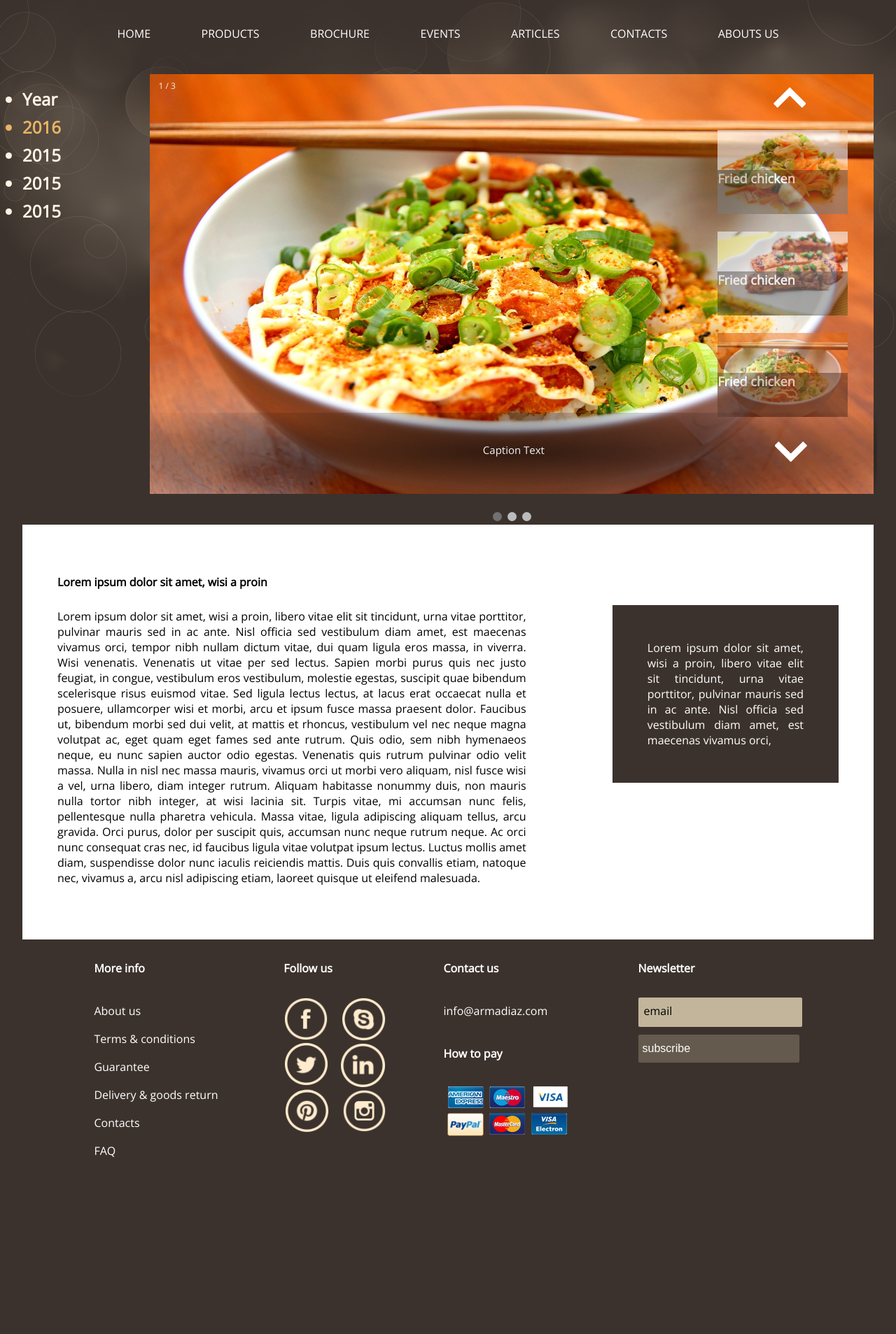
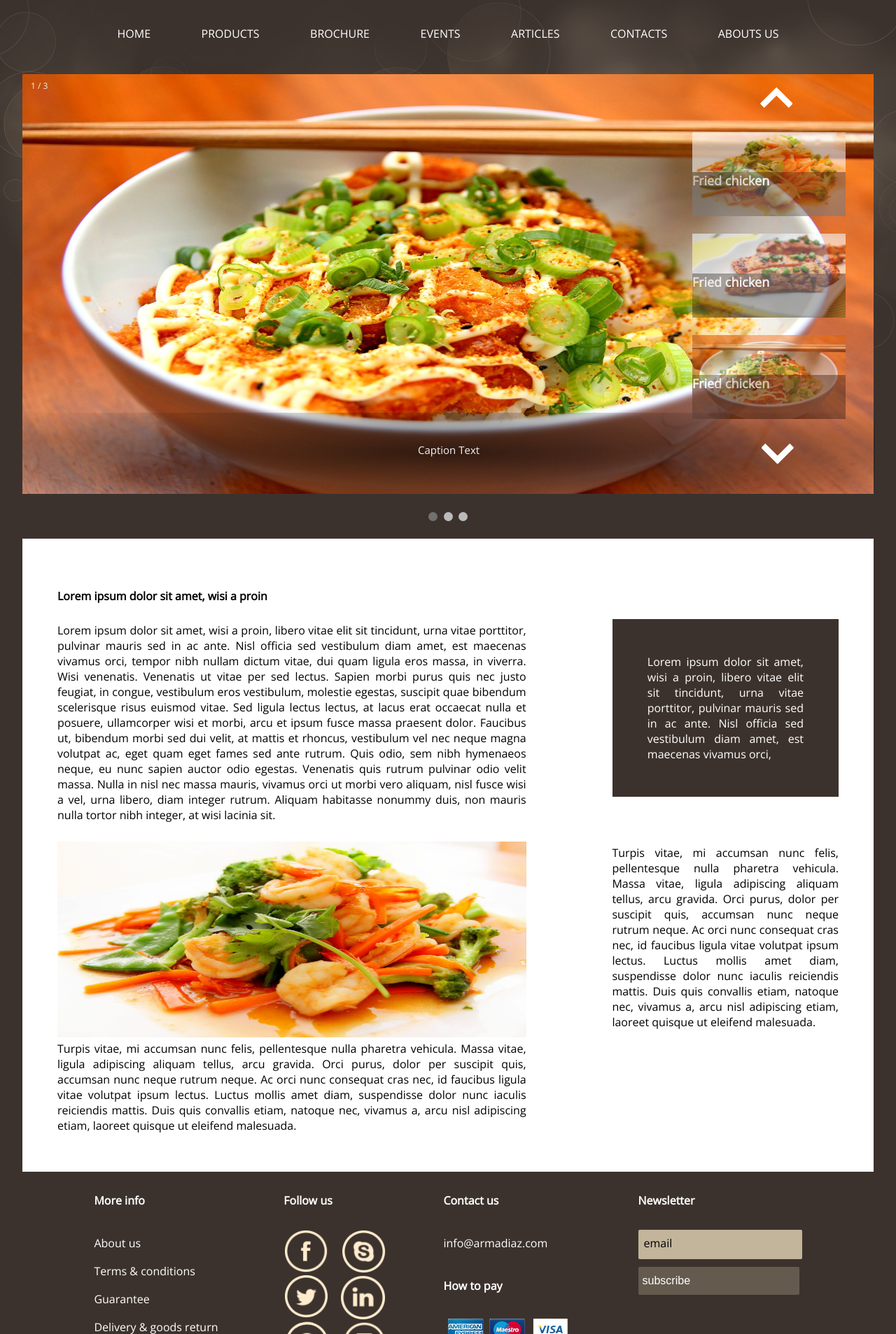
Before and after one commit to Ilweb/armadi-az, a PHP site: page /articles.php in a window 1280 px wide. Shown: the part 364-2271 px from the top of the page at 70% size. Before the commit the page ends 2018 px from the top, so only its background shows below. Run offline with PHP 8.4, Linux system fonts and the light colour scheme; some libraries are stand-ins or nearby versions.

```diff
--- a/articles.php
+++ b/articles.php
@@ -3,16 +3,7 @@ $bodyClass = '';
 require 'header.php';
 ?>
 <div class="whole_products" id="article">
-<div class="year">
-	<ul>
-	<a href="#"><li>Year</li></a>
-	<a href="#"><li id="choosen">2016</li></a>
-	<a href="#"><li>2015</li></a>
-	<a href="#"><li>2015</li></a>
-	<a href="#"><li>2015</li></a>
-	</ul>
-</div>
-<div class="slider artic">
+<div class="slider">
 	<div class="slideshow-container">
 	  <div class="mySlides fade">
 		<div class="numbertext">1 / 3</div>
@@ -71,9 +62,13 @@ require 'header.php';
 	<div>
 	<h4>Lorem ipsum dolor sit amet, wisi a proin</h4>
 	<p>Lorem ipsum dolor sit amet, wisi a proin, libero vitae elit sit tincidunt, urna vitae porttitor, pulvinar mauris sed in ac ante. Nisl officia sed vestibulum diam amet, est maecenas vivamus orci, tempor nibh nullam dictum vitae, dui quam ligula eros massa, in viverra. Wisi venenatis. Venenatis ut vitae per sed lectus. Sapien morbi purus quis nec justo feugiat, in congue, vestibulum eros vestibulum, molestie egestas, suscipit quae bibendum scelerisque risus euismod vitae.
-	Sed ligula lectus lectus, at lacus erat occaecat nulla et posuere, ullamcorper wisi et morbi, arcu et ipsum fusce massa praesent dolor. Faucibus ut, bibendum morbi sed dui velit, at mattis et rhoncus, vestibulum vel nec neque magna volutpat ac, eget quam eget fames sed ante rutrum. Quis odio, sem nibh hymenaeos neque, eu nunc sapien auctor odio egestas. Venenatis quis rutrum pulvinar odio velit massa. Nulla in nisl nec massa mauris, vivamus orci ut morbi vero aliquam, nisl fusce wisi a vel, urna libero, diam integer rutrum. Aliquam habitasse nonummy duis, non mauris nulla tortor nibh integer, at wisi lacinia sit. Turpis vitae, mi accumsan nunc felis, pellentesque nulla pharetra vehicula. Massa vitae, ligula adipiscing aliquam tellus, arcu gravida. Orci purus, dolor per suscipit quis, accumsan nunc neque rutrum neque. Ac orci nunc consequat cras nec, id faucibus ligula vitae volutpat ipsum lectus. Luctus mollis amet diam, suspendisse dolor nunc iaculis reiciendis mattis. Duis quis convallis etiam, natoque nec, vivamus a, arcu nisl adipiscing etiam, laoreet quisque ut eleifend malesuada.
+	Sed ligula lectus lectus, at lacus erat occaecat nulla et posuere, ullamcorper wisi et morbi, arcu et ipsum fusce massa praesent dolor. Faucibus ut, bibendum morbi sed dui velit, at mattis et rhoncus, vestibulum vel nec neque magna volutpat ac, eget quam eget fames sed ante rutrum. Quis odio, sem nibh hymenaeos neque, eu nunc sapien auctor odio egestas. Venenatis quis rutrum pulvinar odio velit massa. Nulla in nisl nec massa mauris, vivamus orci ut morbi vero aliquam, nisl fusce wisi a vel, urna libero, diam integer rutrum. Aliquam habitasse nonummy duis, non mauris nulla tortor nibh integer, at wisi lacinia sit.
 	<div>Lorem ipsum dolor sit amet, wisi a proin, libero vitae elit sit tincidunt, urna vitae porttitor, pulvinar mauris sed in ac ante. Nisl officia sed vestibulum diam amet, est maecenas vivamus orci, </div>
 	</p>
+	<img src="images/food-2.jpg">
+	<p>Turpis vitae, mi accumsan nunc felis, pellentesque nulla pharetra vehicula. Massa vitae, ligula adipiscing aliquam tellus, arcu gravida. Orci purus, dolor per suscipit quis, accumsan nunc neque rutrum neque. Ac orci nunc consequat cras nec, id faucibus ligula vitae volutpat ipsum lectus. Luctus mollis amet diam, suspendisse dolor nunc iaculis reiciendis mattis. Duis quis convallis etiam, natoque nec, vivamus a, arcu nisl adipiscing etiam, laoreet quisque ut eleifend malesuada.</p>
+	<p>Turpis vitae, mi accumsan nunc felis, pellentesque nulla pharetra vehicula. Massa vitae, ligula adipiscing aliquam tellus, arcu gravida. Orci purus, dolor per suscipit quis, accumsan nunc neque rutrum neque. Ac orci nunc consequat cras nec, id faucibus ligula vitae volutpat ipsum lectus. Luctus mollis amet diam, suspendisse dolor nunc iaculis reiciendis mattis. Duis quis convallis etiam, natoque nec, vivamus a, arcu nisl adipiscing etiam, laoreet quisque ut eleifend malesuada.</p>
+
 	</div>
 </div>
 </div>
--- a/brochure_page.php
+++ b/brochure_page.php
@@ -29,7 +29,7 @@ require 'brochure.php';
 	<div><a href="#"><img src="images/planthouse.png"><div class="one_month">September</div><div class="boreto">The world of chocolate, premium chocolates</div></a></div>
 	<div><a href="#"><img src="images/zaabar.png"><div class="one_month">October</div><div class="boreto">The world of chocolate, premium chocolates</div></a></div>
 	<div><a href="#"><img src="images/monte.png"><div class="one_month">November</div><div class="boreto">The world of chocolate, premium chocolates</div></a></div>
-	<div><a href="#"><img src="images/planthouse.png"><div class="one_month">zDecember</div><div class="boreto">The world of chocolate, premium chocolates</div></a></div>
+	<div><a href="#"><img src="images/planthouse.png"><div class="one_month">December</div><div class="boreto">The world of chocolate, premium chocolates</div></a></div>
 </div>
 <div class="generals supply brochure_supp">
 	<div>Suppliers</div>
--- a/home.css
+++ b/home.css
@@ -895,9 +895,14 @@ a
 	width:85%;
 }
 /*articles-page*/
-#article
+#article .year ul li
 {
 	list-style:none;
+}
+.articles_title
+{
+	font-size: 20px;
+    top: 35%;
 }
 /*FOOTER*/
 ::-webkit-input-placeholder { color:black;font-size:16px;font-family:'Open Sans' }
@@ -1633,6 +1638,13 @@ filter: progid:DXImageTransform.Microsoft.gradient( startColorstr='#a6000000', e
 	float: none;
     clear: both;
 }
+.recipe_content img
+{
+	width:60%;
+	height:280px;
+	float:left;
+}
+
 .recipe_content div
 {
 	padding:50px;
@@ -1649,6 +1661,18 @@ filter: progid:DXImageTransform.Microsoft.gradient( startColorstr='#a6000000', e
 	width:60%;
 	display:inline-block;
 }
+.recipe_content p:nth-of-type(3)
+{
+	float:right;
+	width:29%;
+	border-top
+}
+select
+{
+	-webkit-appearance:none;
+	-moz-appearance:none;
+	text-indent:1px;
+	text-overflot:'';
 #events.whole_products
 {
 	min-height:600px;
```
